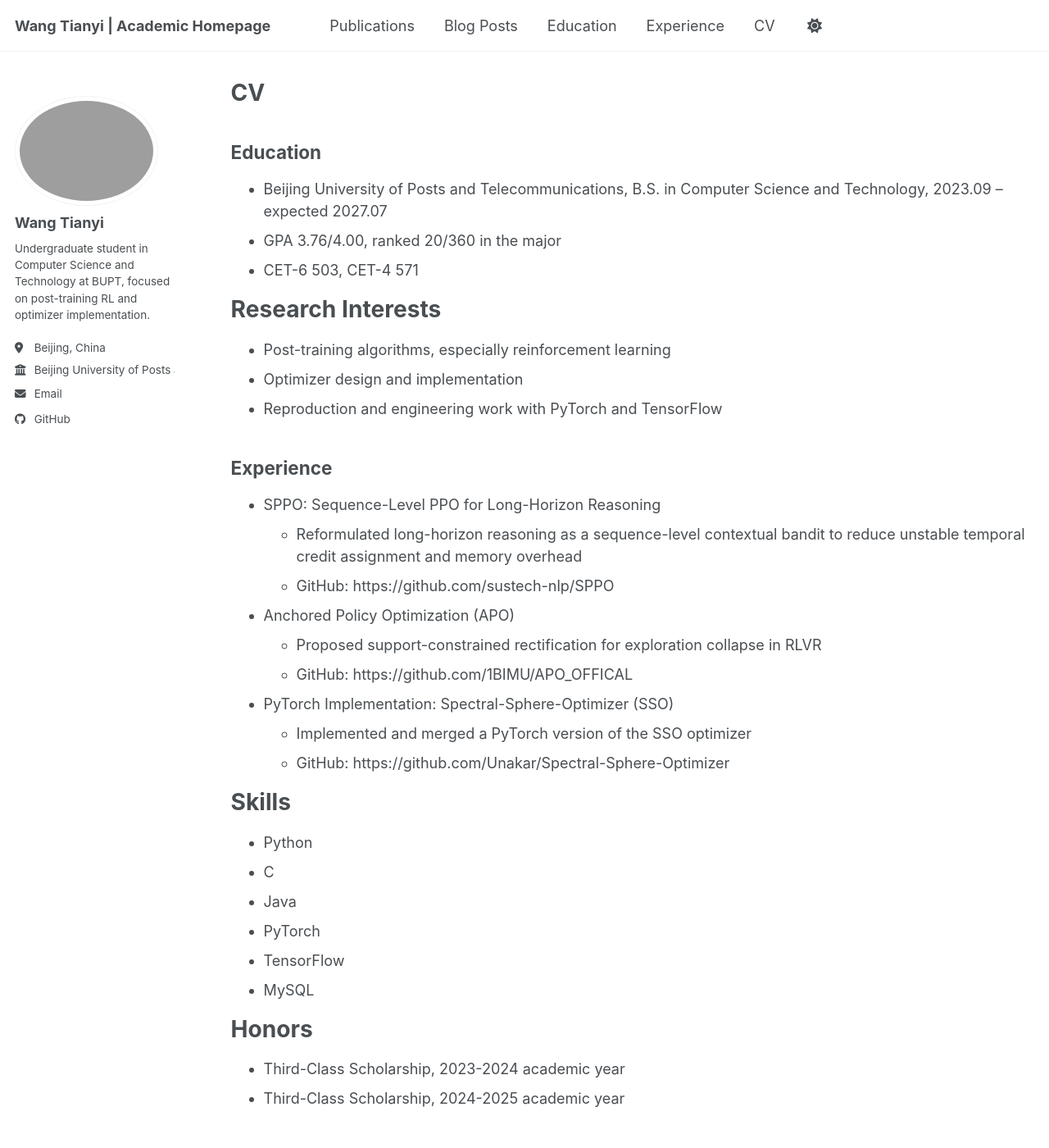
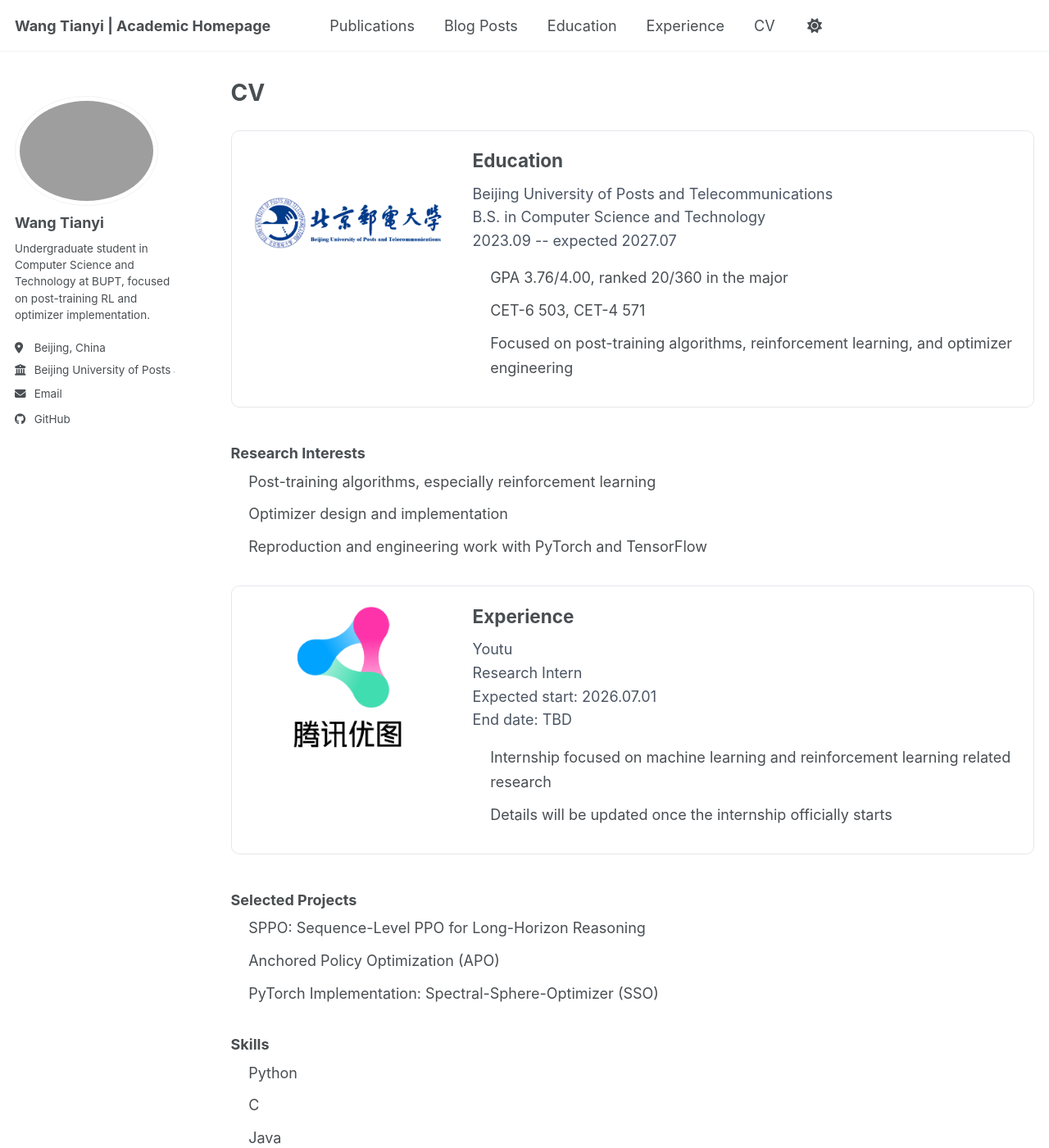
Before and after one commit to 1BIMU/Academic_CV, a Jekyll site: the page built from _pages/cv-details.md, in a window 1280 px wide and 1400 px high. Shown: the whole window at 82% size. Built offline with Jekyll 4.4.1, drawn with Linux system fonts in a browser that asks for light colours; a script bundle is joined from its source files by our own code; library files that are not in the unit come from our copies.

Commit message:
Render education and experience with images

```diff
--- a/_pages/cv-details.md
+++ b/_pages/cv-details.md
@@ -9,42 +9,131 @@ redirect_from:
 
 {% include base_path %}
 
-<h2 id="education">Education</h2>
+<style>
+.cv-block {
+  display: flex;
+  gap: 1.75rem;
+  align-items: stretch;
+  margin: 1.75rem 0 2.5rem;
+  padding: 1.25rem;
+  border: 1px solid #e5e7eb;
+  border-radius: 10px;
+  background: #ffffff;
+}
 
-* Beijing University of Posts and Telecommunications, B.S. in Computer Science and Technology, 2023.09 -- expected 2027.07
-* GPA 3.76/4.00, ranked 20/360 in the major
-* CET-6 503, CET-4 571
+.cv-block-image {
+  flex: 0 0 240px;
+}
 
-Research Interests
-======
-* Post-training algorithms, especially reinforcement learning
-* Optimizer design and implementation
-* Reproduction and engineering work with PyTorch and TensorFlow
+.cv-block-image img {
+  display: block;
+  width: 100%;
+  height: 100%;
+  max-height: 180px;
+  object-fit: contain;
+  border-radius: 8px;
+  background: #ffffff;
+}
 
-<h2 id="experience">Experience</h2>
+.cv-block-content {
+  flex: 1;
+}
 
-* SPPO: Sequence-Level PPO for Long-Horizon Reasoning
-  * Reformulated long-horizon reasoning as a sequence-level contextual bandit to reduce unstable temporal credit assignment and memory overhead
-  * GitHub: https://github.com/sustech-nlp/SPPO
+.cv-block-content h2 {
+  margin-top: 0;
+  margin-bottom: 0.75rem;
+}
 
-* Anchored Policy Optimization (APO)
-  * Proposed support-constrained rectification for exploration collapse in RLVR
-  * GitHub: https://github.com/1BIMU/APO_OFFICAL
+.cv-meta {
+  margin: 0 0 0.85rem;
+  color: #4b5563;
+  line-height: 1.6;
+}
 
-* PyTorch Implementation: Spectral-Sphere-Optimizer (SSO)
-  * Implemented and merged a PyTorch version of the SSO optimizer
-  * GitHub: https://github.com/Unakar/Spectral-Sphere-Optimizer
+.cv-list {
+  margin: 0;
+  padding-left: 1.2rem;
+  line-height: 1.7;
+}
 
-Skills
-======
-* Python
-* C
-* Java
-* PyTorch
-* TensorFlow
-* MySQL
+.cv-subsection {
+  margin-top: 1.5rem;
+}
 
-Honors
-======
-* Third-Class Scholarship, 2023-2024 academic year
-* Third-Class Scholarship, 2024-2025 academic year
+@media (max-width: 768px) {
+  .cv-block {
+    flex-direction: column;
+  }
+
+  .cv-block-image {
+    flex-basis: auto;
+  }
+}
+</style>
+
+<div class="cv-block" id="education">
+  <div class="cv-block-image">
+    <img src="{{ '/images/education/bupt.png' | relative_url }}" alt="Beijing University of Posts and Telecommunications" />
+  </div>
+  <div class="cv-block-content">
+    <h2>Education</h2>
+    <p class="cv-meta">Beijing University of Posts and Telecommunications<br />B.S. in Computer Science and Technology<br />2023.09 -- expected 2027.07</p>
+    <ul class="cv-list">
+      <li>GPA 3.76/4.00, ranked 20/360 in the major</li>
+      <li>CET-6 503, CET-4 571</li>
+      <li>Focused on post-training algorithms, reinforcement learning, and optimizer engineering</li>
+    </ul>
+  </div>
+</div>
+
+<div class="cv-subsection">
+  <h3>Research Interests</h3>
+  <ul class="cv-list">
+    <li>Post-training algorithms, especially reinforcement learning</li>
+    <li>Optimizer design and implementation</li>
+    <li>Reproduction and engineering work with PyTorch and TensorFlow</li>
+  </ul>
+</div>
+
+<div class="cv-block" id="experience">
+  <div class="cv-block-image">
+    <img src="{{ '/images/Experience/youtu.png' | relative_url }}" alt="Youtu internship" />
+  </div>
+  <div class="cv-block-content">
+    <h2>Experience</h2>
+    <p class="cv-meta">Youtu<br />Research Intern<br />Expected start: 2026.07.01<br />End date: TBD</p>
+    <ul class="cv-list">
+      <li>Internship focused on machine learning and reinforcement learning related research</li>
+      <li>Details will be updated once the internship officially starts</li>
+    </ul>
+  </div>
+</div>
+
+<div class="cv-subsection">
+  <h3>Selected Projects</h3>
+  <ul class="cv-list">
+    <li>SPPO: Sequence-Level PPO for Long-Horizon Reasoning</li>
+    <li>Anchored Policy Optimization (APO)</li>
+    <li>PyTorch Implementation: Spectral-Sphere-Optimizer (SSO)</li>
+  </ul>
+</div>
+
+<div class="cv-subsection">
+  <h3>Skills</h3>
+  <ul class="cv-list">
+    <li>Python</li>
+    <li>C</li>
+    <li>Java</li>
+    <li>PyTorch</li>
+    <li>TensorFlow</li>
+    <li>MySQL</li>
+  </ul>
+</div>
+
+<div class="cv-subsection">
+  <h3>Honors</h3>
+  <ul class="cv-list">
+    <li>Third-Class Scholarship, 2023-2024 academic year</li>
+    <li>Third-Class Scholarship, 2024-2025 academic year</li>
+  </ul>
+</div>
```
Also changed, not shown: images/Experience/youtu.png (added), images/education/bupt.png (added).
